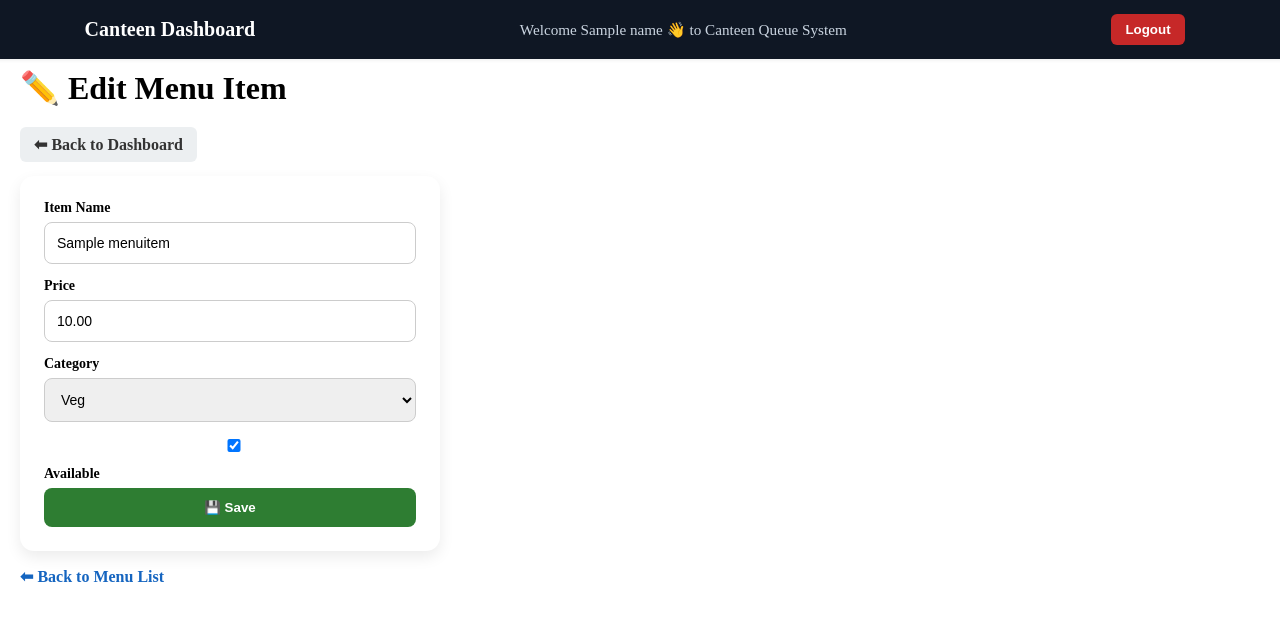
After one commit to arpitamca/miniproject, a Django app: template menu/templates/admin/menu_form.html in a window 1280 px wide. The commit adds this page. Shown: the top 621 px of the page. Run offline with Django 5.2, Linux system fonts and the light colour scheme; tables that the repository leaves empty hold one stand-in row (values such as "Sample post"); the template is opened without the code that fills it: values that come from a table or form of the project are taken from there, most other values are stand-ins (such as "Sample title", 1, 10 or a date in 2020).

Commit message:
Adding changes for Admin

```diff
--- a/accounts/models.py
+++ b/accounts/models.py
@@ -11,7 +11,7 @@ class User(models.Model):
 
     name = models.CharField(max_length=100)
     phone = models.CharField(max_length=15, unique=True)
-    email = models.EmailField(null=True, blank=True)
+    email = models.EmailField(unique=True)
     password = models.CharField(max_length=100)
     role = models.CharField(max_length=10, choices=ROLE_CHOICES)
 
--- /dev/null
+++ b/accounts/static/css/admin_menu.css
@@ -0,0 +1,167 @@
+/* ===============================
+   ADMIN MENU MANAGEMENT
+   =============================== */
+
+h1 {
+    margin-bottom: 20px;
+}
+
+/* ADD BUTTON */
+.btn-add {
+    display: inline-block;
+    margin-bottom: 18px;
+    padding: 10px 16px;
+    background: #2e7d32;
+    color: white;
+    font-weight: 600;
+    border-radius: 6px;
+    text-decoration: none;
+}
+
+.btn-add:hover {
+    background: #256428;
+}
+
+/* TABLE */
+.menu-table {
+    width: 100%;
+    border-collapse: collapse;
+    background: #ffffff;
+    border-radius: 12px;
+    overflow: hidden;
+    box-shadow: 0 6px 15px rgba(0,0,0,0.08);
+}
+
+.menu-table th,
+.menu-table td {
+    padding: 14px 16px;
+    text-align: left;
+}
+
+.menu-table th {
+    background: #f1f3f4;
+    font-size: 14px;
+    font-weight: 600;
+}
+
+.menu-table tr {
+    border-bottom: 1px solid #eee;
+}
+
+.menu-table tr:last-child {
+    border-bottom: none;
+}
+
+.empty {
+    text-align: center;
+    padding: 20px;
+    font-weight: 600;
+}
+
+/* STATUS */
+.status {
+    padding: 4px 10px;
+    border-radius: 20px;
+    font-size: 12px;
+    font-weight: 600;
+}
+
+.status.available {
+    background: #e8f5e9;
+    color: #2e7d32;
+}
+
+.status.disabled {
+    background: #fdecea;
+    color: #c62828;
+}
+
+/* ACTION LINKS */
+.actions a {
+    margin-right: 10px;
+    font-weight: 600;
+    color: #1565c0;
+    text-decoration: none;
+}
+
+.actions a:hover {
+    text-decoration: underline;
+}
+
+/* FORM */
+.menu-form {
+    max-width: 420px;
+    background: #ffffff;
+    padding: 24px;
+    border-radius: 14px;
+    box-shadow: 0 6px 15px rgba(0,0,0,0.08);
+}
+
+.menu-form label {
+    display: block;
+    margin-bottom: 6px;
+    font-weight: 600;
+    font-size: 14px;
+}
+
+.menu-form input,
+.menu-form select {
+    width: 100%;
+    padding: 12px;
+    margin-bottom: 14px;
+    border-radius: 8px;
+    border: 1px solid #ccc;
+    font-size: 14px;
+}
+
+.checkbox {
+    display: flex;
+    align-items: center;
+    gap: 8px;
+    margin-bottom: 14px;
+}
+
+/* SAVE BUTTON */
+.btn-save {
+    width: 100%;
+    padding: 12px;
+    background: #2e7d32;
+    color: white;
+    border: none;
+    border-radius: 8px;
+    font-weight: 600;
+    cursor: pointer;
+}
+
+.btn-save:hover {
+    background: #256428;
+}
+
+/* BACK LINK */
+.back-link {
+    display: inline-block;
+    margin-top: 16px;
+    font-weight: 600;
+    color: #1565c0;
+    text-decoration: none;
+}
+
+.back-link:hover {
+    text-decoration: underline;
+}
+
+.btn-back {
+    display: inline-block;
+    margin-bottom: 14px;
+    margin-right: 10px;
+    padding: 8px 14px;
+    background: #eceff1;
+    color: #333;
+    font-weight: 600;
+    border-radius: 6px;
+    text-decoration: none;
+}
+
+.btn-back:hover {
+    background: #dfe3e6;
+}
--- a/canteenQueue/urls.py
+++ b/canteenQueue/urls.py
@@ -16,12 +16,14 @@ Including another URLconf
 """
 from django.contrib import admin
 from django.urls import path
+from django.views.generic import RedirectView
 from accounts.views import login_view, logout_view,register_view
 from home.views import home_view
-from menu.views import menu_view
-from order.views import add_to_order, cancel_order, my_orders_view
+from menu.views import add_menu_item, admin_menu, edit_menu_item, menu_view, toggle_menu_item, toggle_menu_item
+from order.views import add_to_order, admin_dashboard, cancel_order, my_orders_view, serve_order
 
 urlpatterns = [
+    path('', RedirectView.as_view(url='/login/', permanent=False)),
     path('admin/', admin.site.urls),
     path('home/', home_view, name='home'),
     path('login/', login_view, name='login'),
@@ -31,4 +33,10 @@ urlpatterns = [
     path("add-to-order/<int:menu_id>/", add_to_order, name="add_to_order"),
     path("my-orders/", my_orders_view, name="my_orders"),
     path("cancel-order/<int:order_id>/", cancel_order, name="cancel_order"),
+    path("admin-dashboard/", admin_dashboard, name="admin_dashboard"),
+    path("serve-order/<int:order_id>/", serve_order, name="serve_order"),
+    path("canteen-admin/menu/", admin_menu, name="admin_menu"),
+    path("canteen-admin/menu/add/", add_menu_item, name="add_menu_item"),
+    path("canteen-admin/menu/edit/<int:item_id>/", edit_menu_item, name="edit_menu_item"),
+    path("canteen-admin/menu/toggle/<int:item_id>/", toggle_menu_item, name="toggle_menu_item"),
 ]
--- /dev/null
+++ b/menu/templates/admin/menu_form.html
@@ -0,0 +1,66 @@
+{% extends "base.html" %}
+{% load static %}
+
+{% block title %}
+    {% if item %}Edit Menu Item{% else %}Add Menu Item{% endif %}
+{% endblock %}
+
+{% block extra_css %}
+<link rel="stylesheet" href="{% static 'css/admin_menu.css' %}">
+{% endblock %}
+
+{% block content %}
+
+<h1>
+    {% if item %}
+        ✏️ Edit Menu Item
+    {% else %}
+        ➕ Add Menu Item
+    {% endif %}
+</h1>
+
+<a href="{% url 'admin_dashboard' %}" class="btn-back">
+    ⬅ Back to Dashboard
+</a>
+
+<form method="POST" class="menu-form">
+    {% csrf_token %}
+
+    <label>Item Name</label>
+    <input type="text" name="name"
+           value="{{ item.Item_name|default:'' }}"
+           placeholder="Enter item name"
+           required>
+
+    <label>Price</label>
+    <input type="number" name="price"
+           value="{{ item.price|default:'' }}"
+           placeholder="Enter price"
+           required>
+
+    <label>Category</label>
+    <select name="category" required>
+        <option value="">-- Select Category --</option>
+        <option value="veg" {% if item.category == "veg" %}selected{% endif %}>Veg</option>
+        <option value="non veg" {% if item.category == "non veg" %}selected{% endif %}>Non-Veg</option>
+        <option value="beverages" {% if item.category == "beverages" %}selected{% endif %}>Beverages</option>
+    </select>
+
+    {% if item %}
+    <label class="checkbox">
+        <input type="checkbox" name="available"
+               {% if item.available %}checked{% endif %}>
+        Available
+    </label>
+    {% endif %}
+
+    <button type="submit" class="btn-save">
+        💾 Save
+    </button>
+</form>
+
+<a href="{% url 'admin_menu' %}" class="back-link">
+    ⬅ Back to Menu List
+</a>
+
+{% endblock %}
```
Also changed, not shown: accounts/static/css/auth.css (+45 -2 lines), accounts/static/css/dashboard.css (added, +45 -0 lines), accounts/static/js/auth.js (+18 -3 lines), accounts/templates/auth.html (+37 -23 lines), accounts/views.py (+39 -15 lines), menu/templates/admin/menu_list.html (added, +63 -0 lines), menu/views.py (+56 -1 lines), order/templates/admin/dashboard.html (added, +69 -0 lines), order/views.py (+37 -0 lines), accounts/migrations/0003_alter_user_email.py (added).
